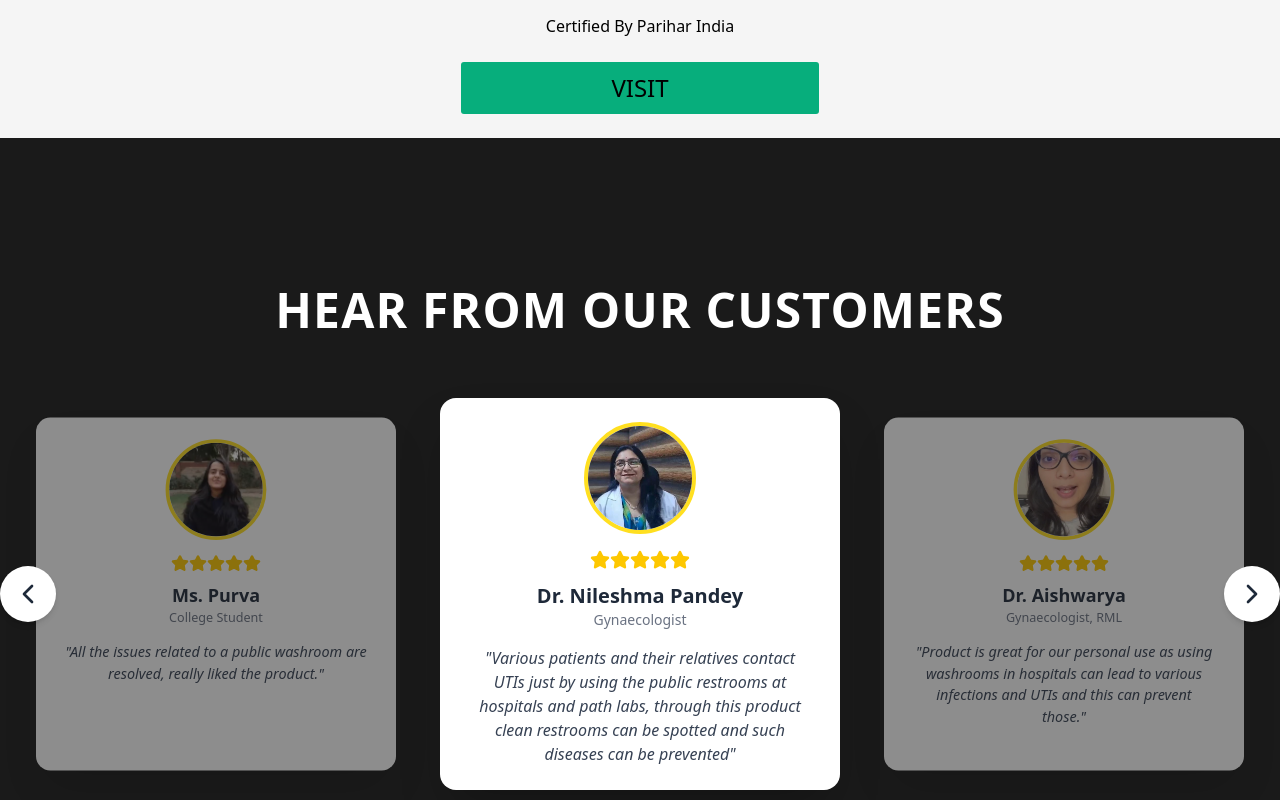
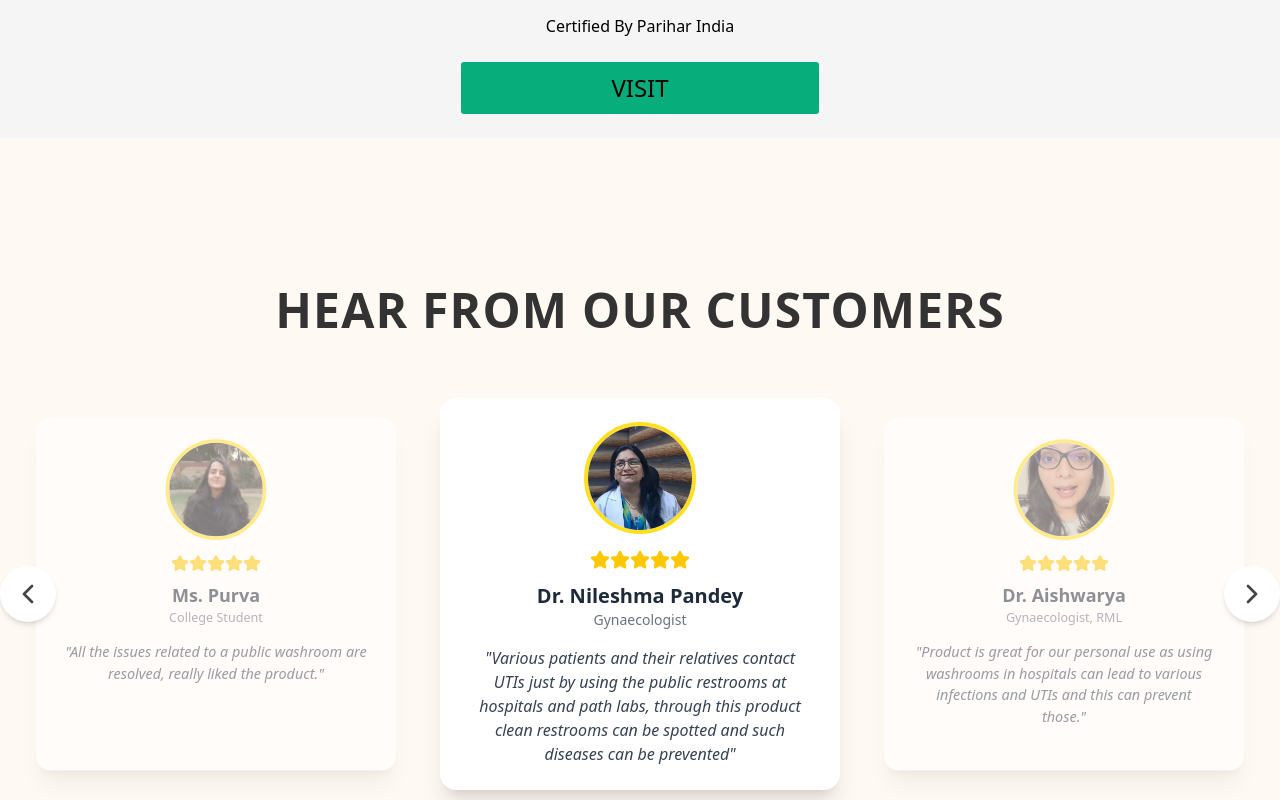
Before and after one commit to Hello-sketch-ux/PariharProject, a React (Vite) app: page / in a window 1280 px wide. Shown: the part 5160-5960 px from the top of the page. Built offline with nearby package versions, Linux system fonts and the light colour scheme.

Commit message:
Update TestimonialsCarousel.tsx

```diff
--- a/src/Components/Home/TestimonialsCarousel.tsx
+++ b/src/Components/Home/TestimonialsCarousel.tsx
@@ -69,8 +69,8 @@ const TestimonialsCarousel: React.FC = () => {
   }, [currentIndex]);
 
   return (
-    <div className="min-h-screen bg-[#1a1a1a] flex flex-col items-center justify-center px-4 py-16">
-      <h1 className="text-4xl md:text-5xl font-bold text-white mb-16 text-center tracking-wide">
+    <div className="min-h-screen bg-[#FFF9F4] flex flex-col items-center justify-center px-4 py-16">
+      <h1 className="text-4xl md:text-5xl font-bold text-[#333] mb-16 text-center tracking-wide">
         HEAR FROM OUR CUSTOMERS
       </h1>
 
@@ -84,11 +84,9 @@ const TestimonialsCarousel: React.FC = () => {
             return (
               <div
                 key={testimonial.id}
-                className={`w-full max-w-md transform transition-all duration-500 ${
-                  isActive ? 'scale-100 opacity-100' : 'scale-90 opacity-50'
-                }`}
+                className={`w-full max-w-md transform transition-all duration-500 ${isActive ? 'scale-100 opacity-100' : 'scale-90 opacity-50'}`}
               >
-                <div className="bg-white rounded-2xl p-6 shadow-2xl h-full flex flex-col items-center text-center">
+                <div className="bg-white rounded-2xl p-6 shadow-xl h-full flex flex-col items-center text-center">
                   <div className="w-28 h-28 mb-4 overflow-hidden rounded-full border-4 border-yellow-300">
                     <img
                       src={testimonial.image}
@@ -112,16 +110,16 @@ const TestimonialsCarousel: React.FC = () => {
 
         <button
           onClick={prevSlide}
-          className="absolute left-0 top-1/2 transform -translate-y-1/2 -translate-x-4 bg-white p-2 md:p-3 rounded-full shadow-md hover:bg-gray-100 transition"
+          className="absolute left-0 top-1/2 transform -translate-y-1/2 -translate-x-4 bg-white p-2 md:p-3 rounded-full shadow-md hover:bg-gray-200 transition"
         >
-          <ChevronLeft className="w-6 h-6 md:w-8 md:h-8 text-gray-800" />
+          <ChevronLeft className="w-6 h-6 md:w-8 md:h-8 text-[#444]" />
         </button>
 
         <button
           onClick={nextSlide}
-          className="absolute right-0 top-1/2 transform -translate-y-1/2 translate-x-4 bg-white p-2 md:p-3 rounded-full shadow-md hover:bg-gray-100 transition"
+          className="absolute right-0 top-1/2 transform -translate-y-1/2 translate-x-4 bg-white p-2 md:p-3 rounded-full shadow-md hover:bg-gray-200 transition"
         >
-          <ChevronRight className="w-6 h-6 md:w-8 md:h-8 text-gray-800" />
+          <ChevronRight className="w-6 h-6 md:w-8 md:h-8 text-[#444]" />
         </button>
       </div>
     </div>
```
